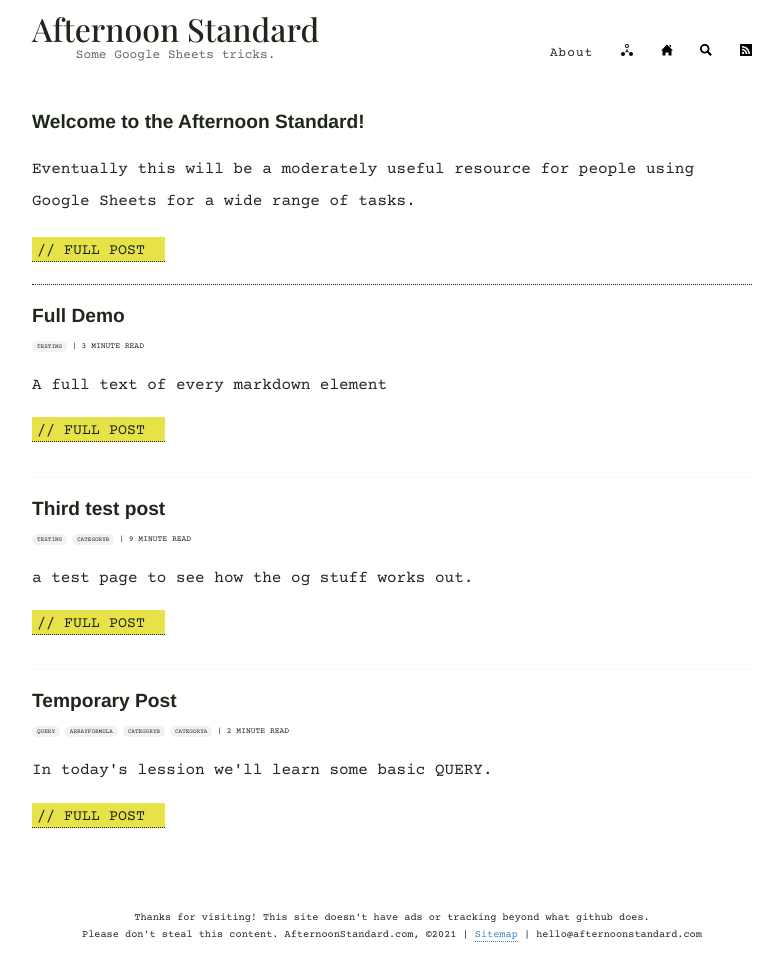
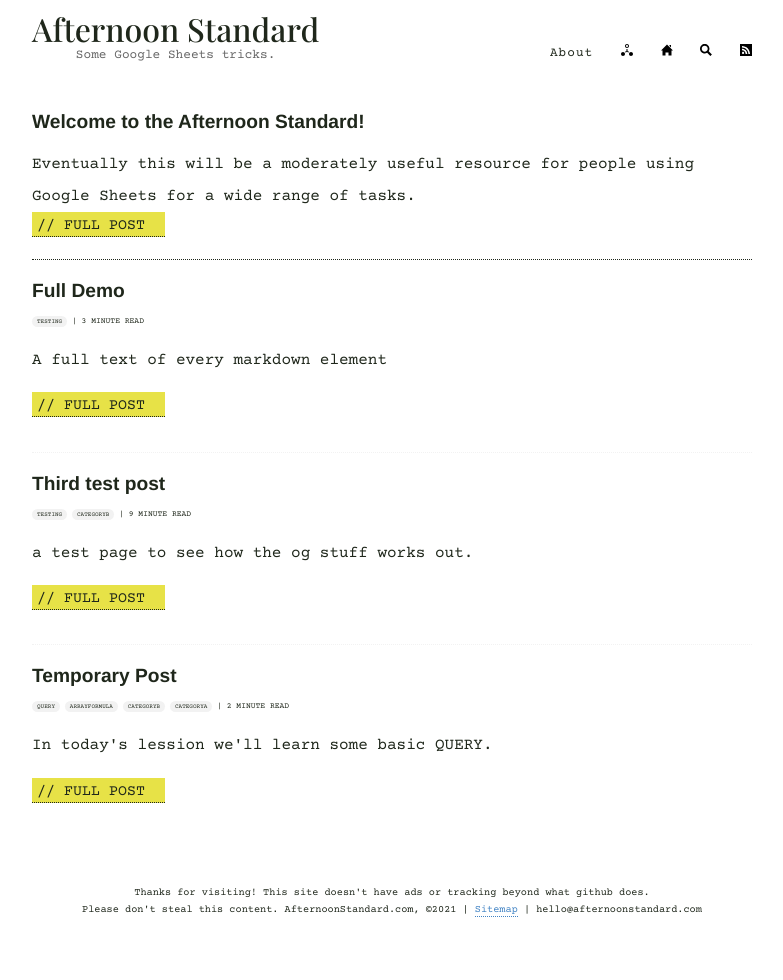
Before and after one commit to boringparty/hello-party.github.io, a Jekyll site: the page built from index.html, in a window 1280 px wide. Shown: the whole page, without its empty margins (248-1031 px from the left). Built offline with Jekyll 4.4.1, drawn with Linux system fonts in a browser that asks for light colours; the list of posts is cut into pages by our own code; after the commit the page ends 955 px from its top, so only the background shows below that.

Commit message:
Update style.scss

```diff
--- a/assets/style.scss
+++ b/assets/style.scss
@@ -146,7 +146,6 @@ div#subtitle {
 }
 
 p {
-    margin: 20px 0px;
     line-height: 24pt;
 }
 
```
